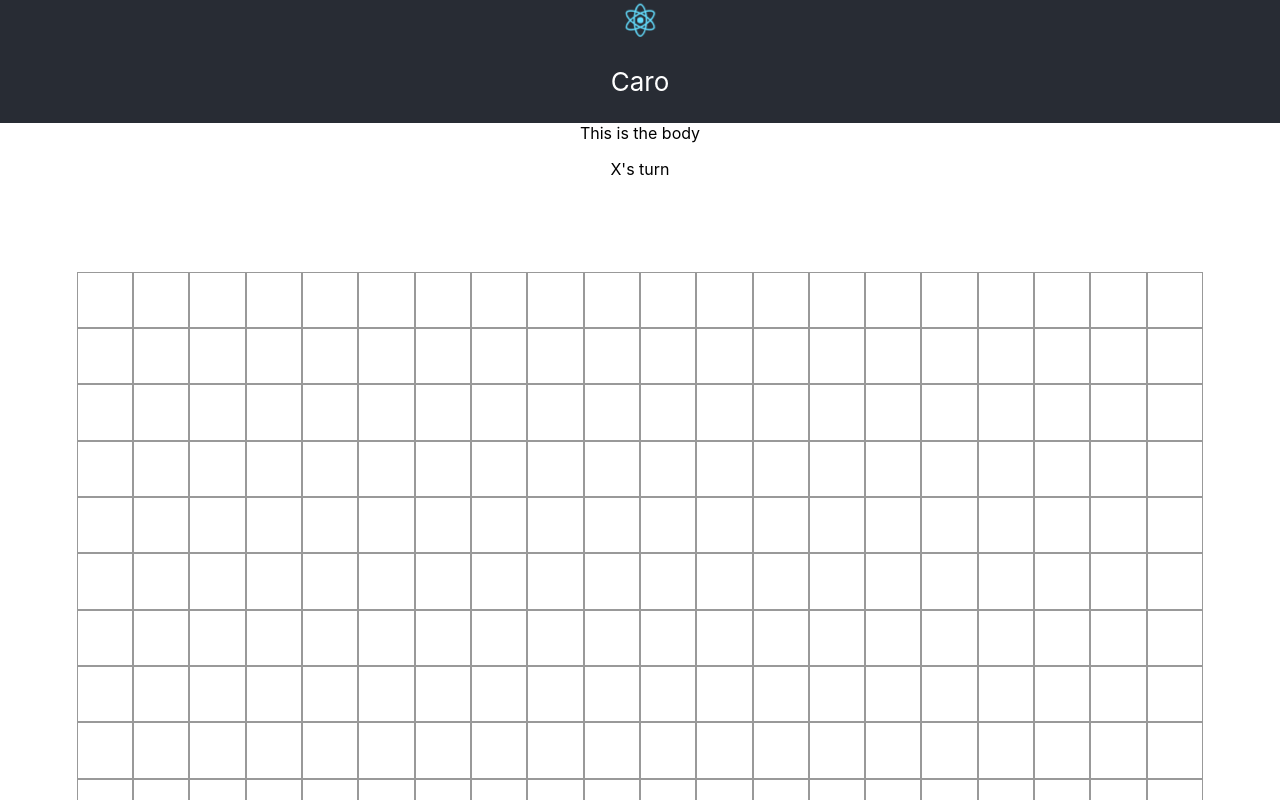
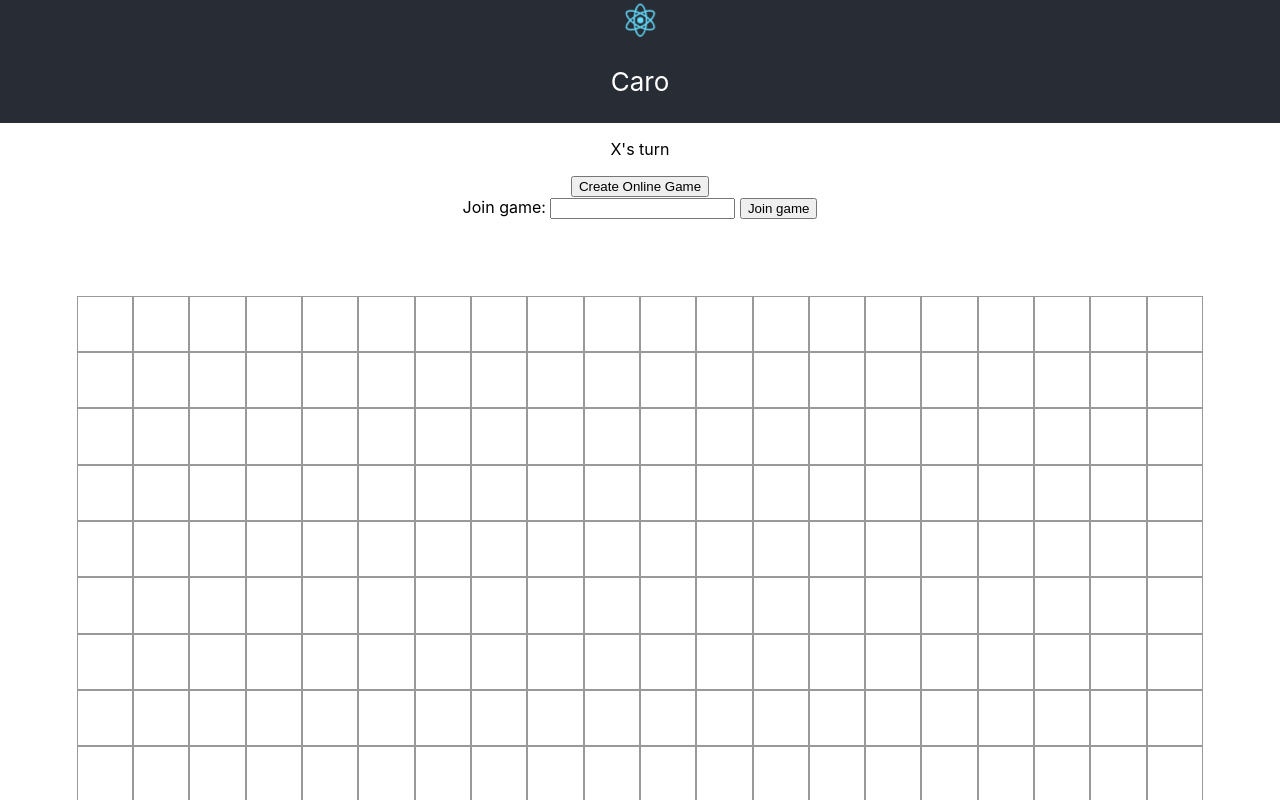
Before and after one commit to nh273/caro, a React (Create React App) app: page / in a window 1280 px wide. Shown: the top 800 px of the page. Built offline with nearby package versions, Linux system fonts and the light colour scheme; no server answers.

Commit message:
one way game state update with xIsNext bug

```diff
--- a/package.json
+++ b/package.json
@@ -6,8 +6,10 @@
     "@testing-library/jest-dom": "^4.2.4",
     "@testing-library/react": "^9.5.0",
     "@testing-library/user-event": "^7.2.1",
+    "firebase": "^7.14.2",
     "react": "^16.13.1",
     "react-dom": "^16.13.1",
+    "react-router-dom": "^5.1.2",
     "react-scripts": "3.4.1"
   },
   "scripts": {
--- a/src/App.js
+++ b/src/App.js
@@ -3,7 +3,6 @@ import logo from "./logo.svg";
 import "./App.css";
 
 import Game from "./components/Game";
-
 class App extends React.Component {
   render() {
     return (
@@ -13,7 +12,6 @@ class App extends React.Component {
           <p>Caro</p>
         </header>
         <div className="game-body">
-          This is the body
           <Game />
         </div>
       </div>
--- a/src/components/Game.jsx
+++ b/src/components/Game.jsx
@@ -1,6 +1,8 @@
 import React from "react";
+import { db } from "./firebase";
 import { calculateWin } from "../helpers/calculateWin";
 import "./Game.css";
+import { OnlineGameForm } from "./OnlineGameForm";
 
 const BOARD_SIZE = 20; // 20 x 20 board
 const DEFAULT_K = 3; // 4 in a row to win if open-ended, 5 if close-ended
@@ -12,6 +14,11 @@ class Game extends React.Component {
       board: this.generateBlankBoard(), // Nested arrays of rows containing cols
       xIsNext: true,
       winner: null,
+
+      // For online games
+      gameId: null, // null if the game is local
+      playerX: null,
+      playerO: null,
     };
   }
 
@@ -37,10 +44,17 @@ class Game extends React.Component {
     this.setState({ board: newBoard, xIsNext: !this.state.xIsNext });
 
     this.checkWin(x, y, turn_val, newBoard);
+
+    // If game is online, then update the remote board
+    if (this.state.gameId) {
+      this.updateOnlineGameState();
+    }
   };
 
   checkWin = (x, y, turn_val, board, k = DEFAULT_K) => {
     let winningLine = calculateWin([x, y], turn_val, board, k);
+
+    // Will only setState if there is a winning line
     if (Array.isArray(winningLine) && winningLine.length !== 0) {
       let board = this.state.board;
       let winningIndices = winningLine.map(
@@ -60,6 +74,25 @@ class Game extends React.Component {
     }
   };
 
+  createOnlineGame = () => {
+    // Create new game & get ID
+    var newGameRef = db.ref("games/").push();
+    this.setState({ gameId: newGameRef.key });
+    newGameRef.set(this.state);
+  };
+
+  joinOnlineGame = (gameId) => {
+    var gameRef = db.ref("games/" + gameId);
+    gameRef.on("value", (gameState) => {
+      this.setState(gameState.val());
+    });
+  };
+
+  updateOnlineGameState = () => {
+    var gameRef = db.ref("games/" + this.state.gameId);
+    gameRef.set(this.state);
+  };
+
   render() {
     const whose_turn = this.state.xIsNext ? "X" : "O";
     const announcement = this.state.winner
@@ -68,6 +101,8 @@ class Game extends React.Component {
     return (
       <div className="game game-area">
         <p className="game turn-announcement">{announcement}</p>
+        <button onClick={this.createOnlineGame}>Create Online Game</button>
+        <OnlineGameForm joinGame={this.joinOnlineGame} />
         <div className="game game-board">
           {this.state.board.map((row, x) => {
             return (
--- /dev/null
+++ b/src/components/OnlineGameForm.js
@@ -0,0 +1,20 @@
+import React, { useState } from "react";
+
+export function OnlineGameForm(props) {
+  const [gameId, setGameId] = useState("");
+  const handleSubmit = (e) => {
+    e.preventDefault();
+    props.joinGame(gameId);
+  };
+  return (
+    <form onSubmit={handleSubmit}>
+      Join game:{" "}
+      <input
+        type="text"
+        value={gameId}
+        onChange={(e) => setGameId(e.target.value)}
+      />{" "}
+      <input type="submit" value="Join game" />
+    </form>
+  );
+}
--- /dev/null
+++ b/src/components/firebase.js
@@ -0,0 +1,18 @@
+import * as firebase from "firebase/app";
+
+import "firebase/auth";
+import "firebase/database";
+
+const firebaseConfig = {
+  apiKey: process.env.REACT_APP_FIREBASE_API_KEY,
+  authDomain: process.env.REACT_APP_FIREBASE_AUTH_DOMAIN,
+  databaseURL: process.env.REACT_APP_FIREBASE_DB_URL,
+  projectId: process.env.REACT_APP_FIREBASE_PROJECT_ID,
+  storageBucket: process.env.REACT_APP_FIREBASE_BUCKET,
+  messagingSenderId: process.env.REACT_APP_FIREBASE_MSG_ID,
+  appId: process.env.REACT_APP_FIREBASE_APP_ID,
+  measurementId: process.env.REACT_APP_FIREBASE_MEASUREMENT_ID,
+};
+// Initialize Firebase
+firebase.initializeApp(firebaseConfig);
+export const db = firebase.database();
```
Also changed, not shown: 2 other files (tests, documents, lock files or other folders).
